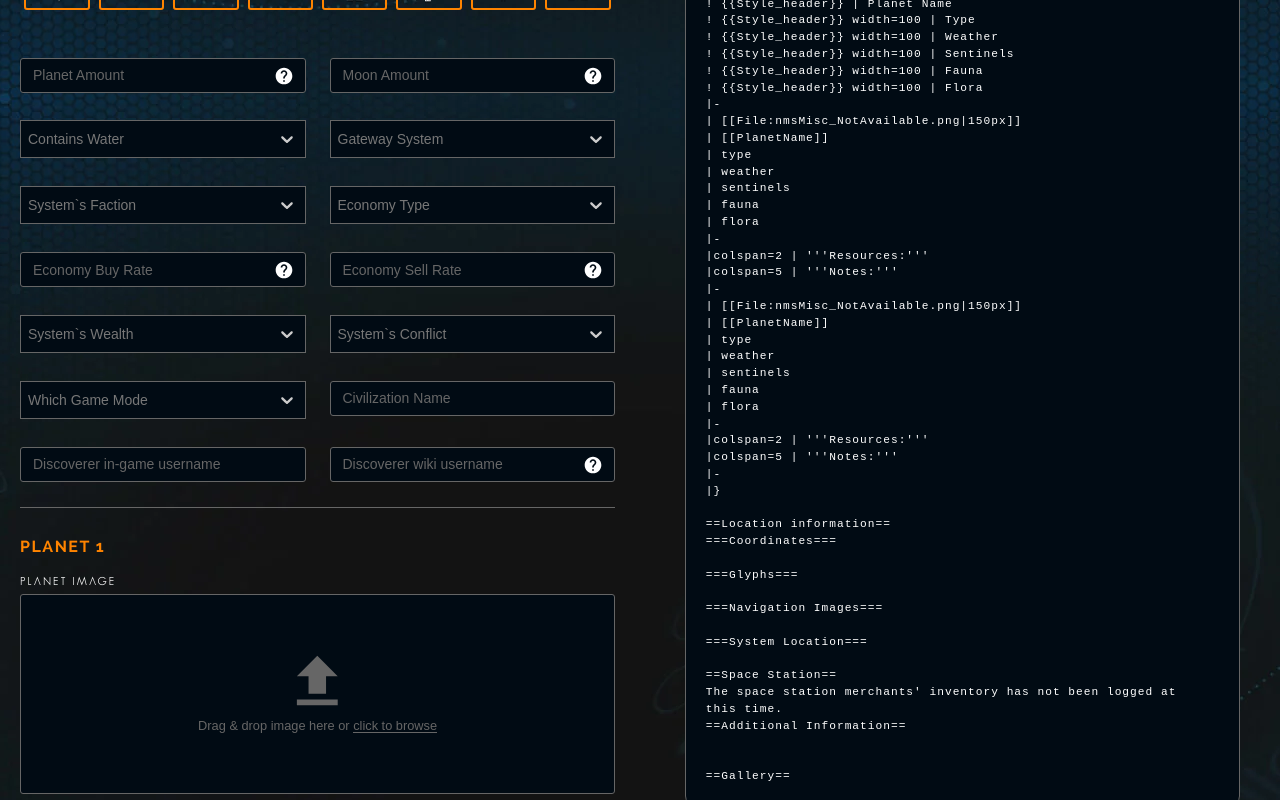
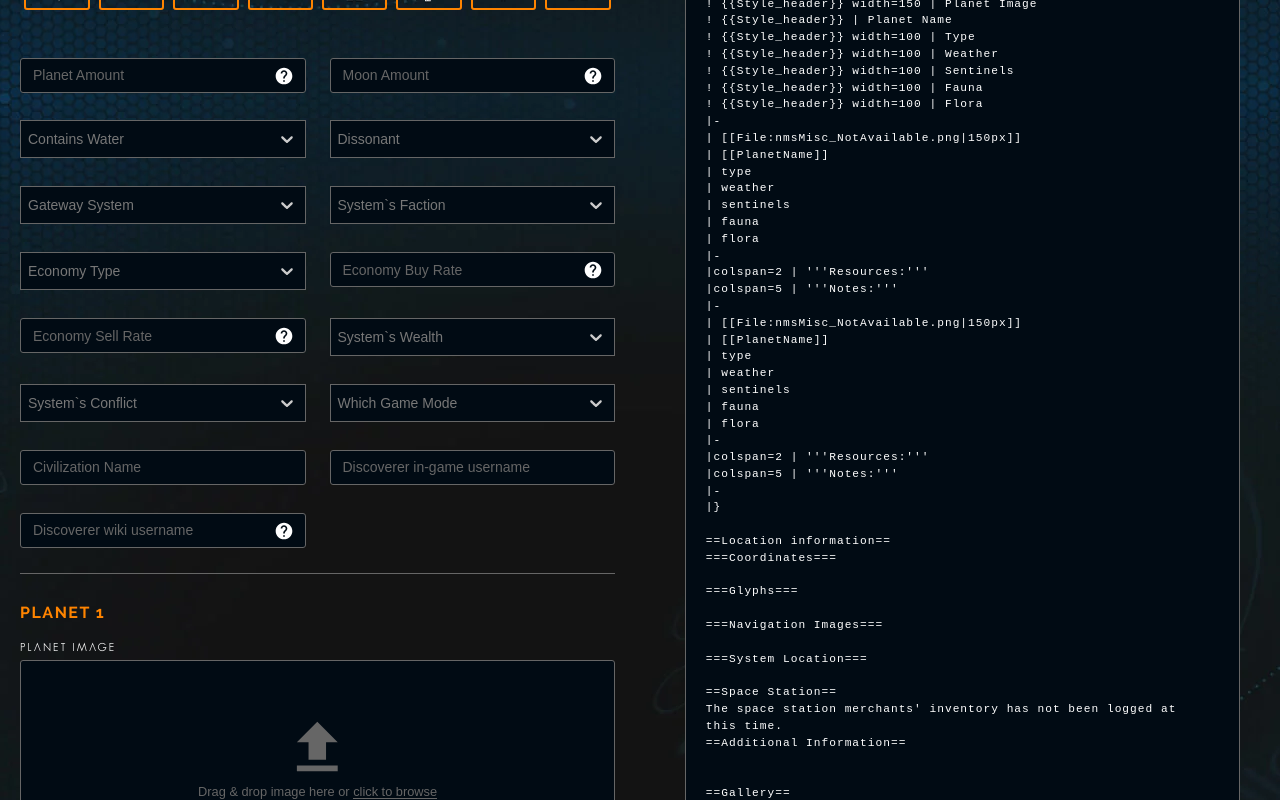
Before and after one commit to BrockBeldham/nms-wiki-boilerplate, a Next.js app: page /system in a window 1280 px wide. Shown: the part 960-1760 px from the top of the page. Built offline with nearby package versions, Linux system fonts and the light colour scheme; a web font is replaced by a local one.

Commit message:
⚡️ added dissonantparam to system page and template

```diff
--- a/pages/system.js
+++ b/pages/system.js
@@ -39,6 +39,7 @@ const initialState = {
   planet: '2',
   moon: '0',
   water: '',
+  dissonant: '',
   gateway: '',
   faction: '',
   economy: '',
@@ -118,6 +119,10 @@ export default function System() {
           { value: 'Yes', label :'Yes' },
           { value: 'No', label :'No' }
         ]} onChange={(value) => dispatch({ type: 'water', value })} />
+        <Select id='gateway' label='Dissonant' config={[
+          { value: 'Yes', label :'Yes' },
+          { value: 'No', label :'No' }
+        ]} onChange={(value) => dispatch({ type: 'dissonant', value })} />
         <Select id='gateway' label='Gateway System' config={[
           { value: 'Yes', label :'Yes' },
           { value: 'No', label :'No' }
```
Also changed, not shown: lib/code-templates/system-template.js.
